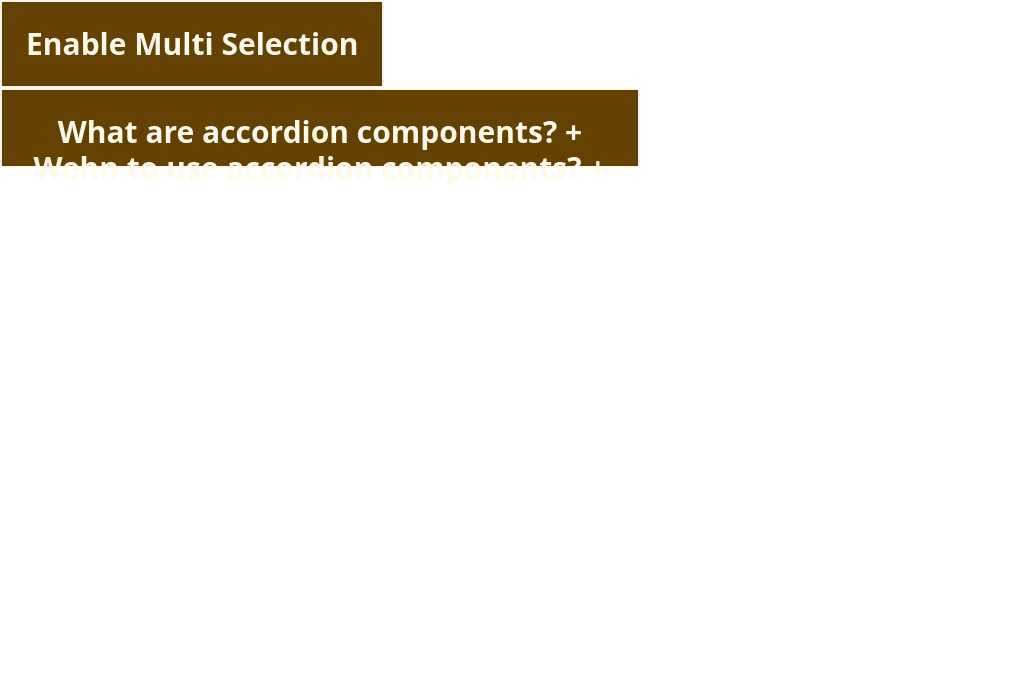
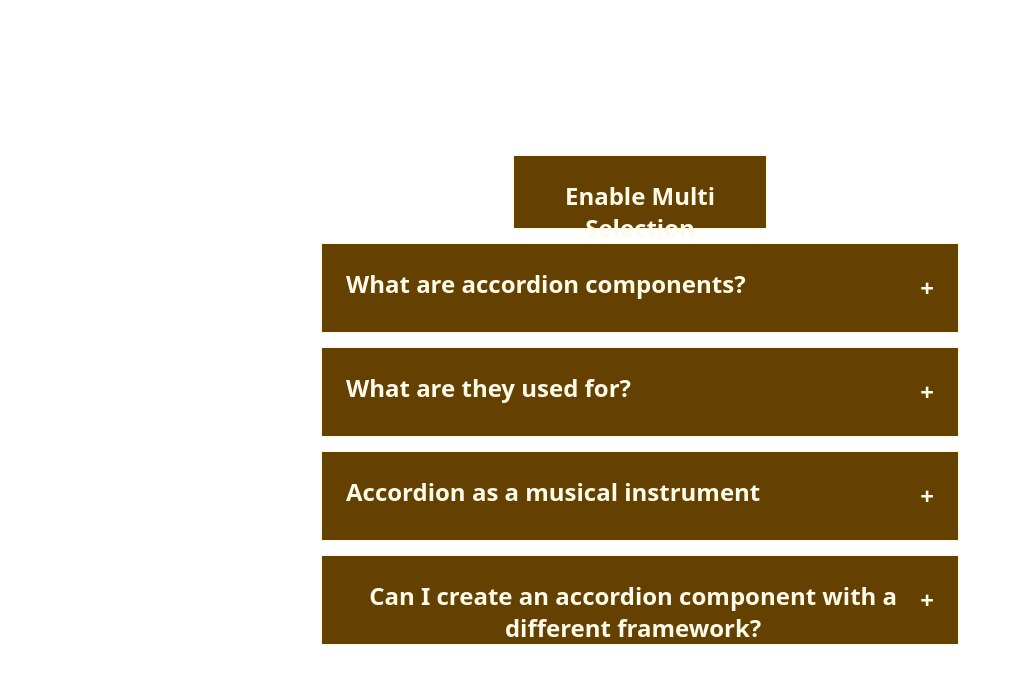
Before and after one commit to amitpaudell/ReactFeaturesProject, a React (Vite) app in the folder accordion/: page / in a window 1280 px wide. Shown: the top 684 px of the page, without its empty margins (0-1023 px from the left). Built offline with nearby package versions, Linux system fonts and the light colour scheme.

Commit message:
styling done

```diff
--- a/accordion/src/App.jsx
+++ b/accordion/src/App.jsx
@@ -1,16 +1,13 @@
+import Card from "./components/Card";
+
 function App() {
+  const titles = ["What are accordion components?", "What are they used for?", "Accordion as a musical instrument", "Can I create an accordion component with a different framework?"];
   return (
-    <div className="h-screen w-screen flex-col justify-center items-center">
-      <h1 className=" text-amber-50 inline-block text-3xl text-center font-bold border-2 p-6 bg-[#644100]">Enable Multi Selection</h1>
-      <div className="h-[10%] w-[50%] text-amber-50 text-3xl text-center font-bold border-2 p-6 bg-[#644100]">
-        <button>
-          What are accordion components? <span>+</span>
-        </button>
-
-        <button>
-          Wehn to use accordion components? <span>+</span>
-        </button>
-      </div>
+    <div className="h-screen w-screen flex flex-col justify-center items-center gap-3">
+      <div className="h-19 w-[20%] text-amber-50  text-2xl text-center  font-bold border-2 p-6 bg-[#644100]">Enable Multi Selection</div>
+      {titles.map((title) => {
+        return <Card key={title} title={title}></Card>;
+      })}
     </div>
   );
 }
--- /dev/null
+++ b/accordion/src/components/Card.jsx
@@ -0,0 +1,10 @@
+const Card = ({ title }) => {
+  return (
+    <div className="flex justify-between h-23 w-[50%] text-amber-50 text-2xl text-center font-bold border-2 p-6 bg-[#644100]">
+      <span>{title}</span>
+      <button>+</button>
+    </div>
+  );
+};
+
+export default Card;
```
